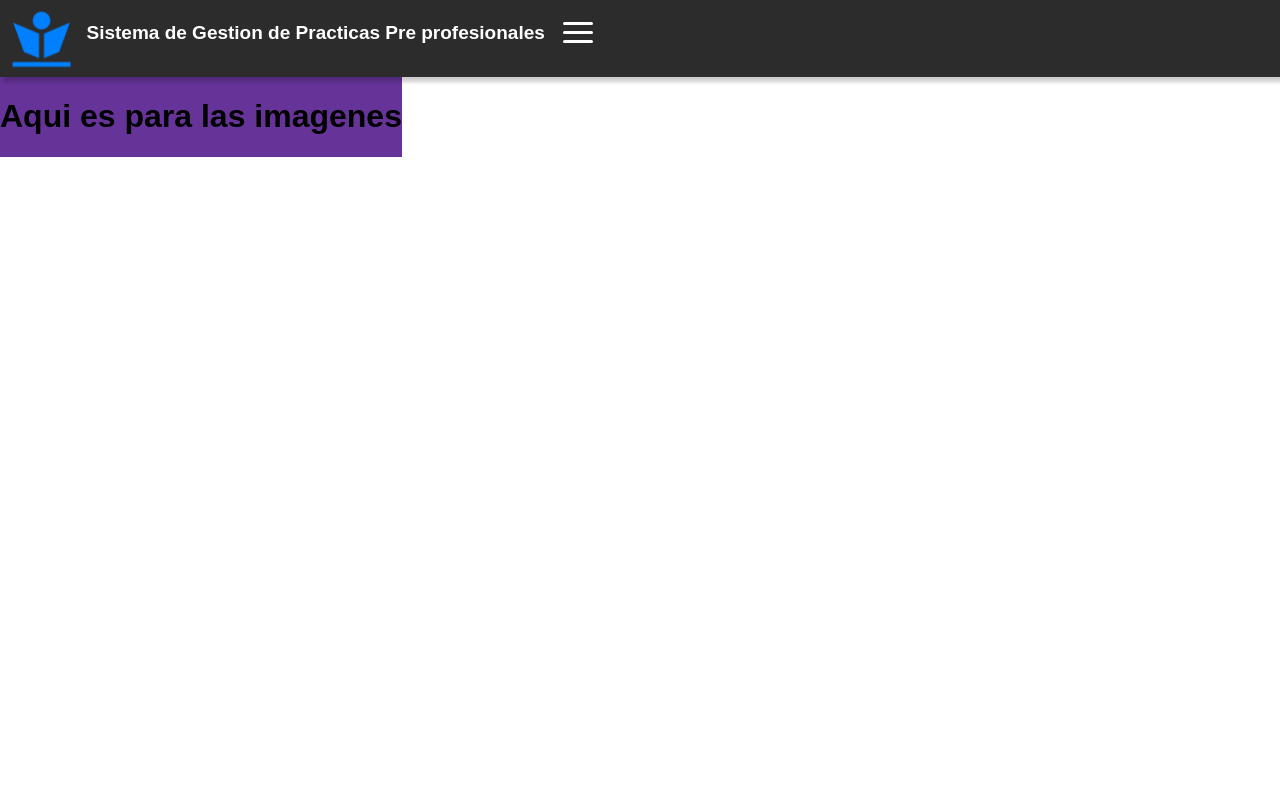
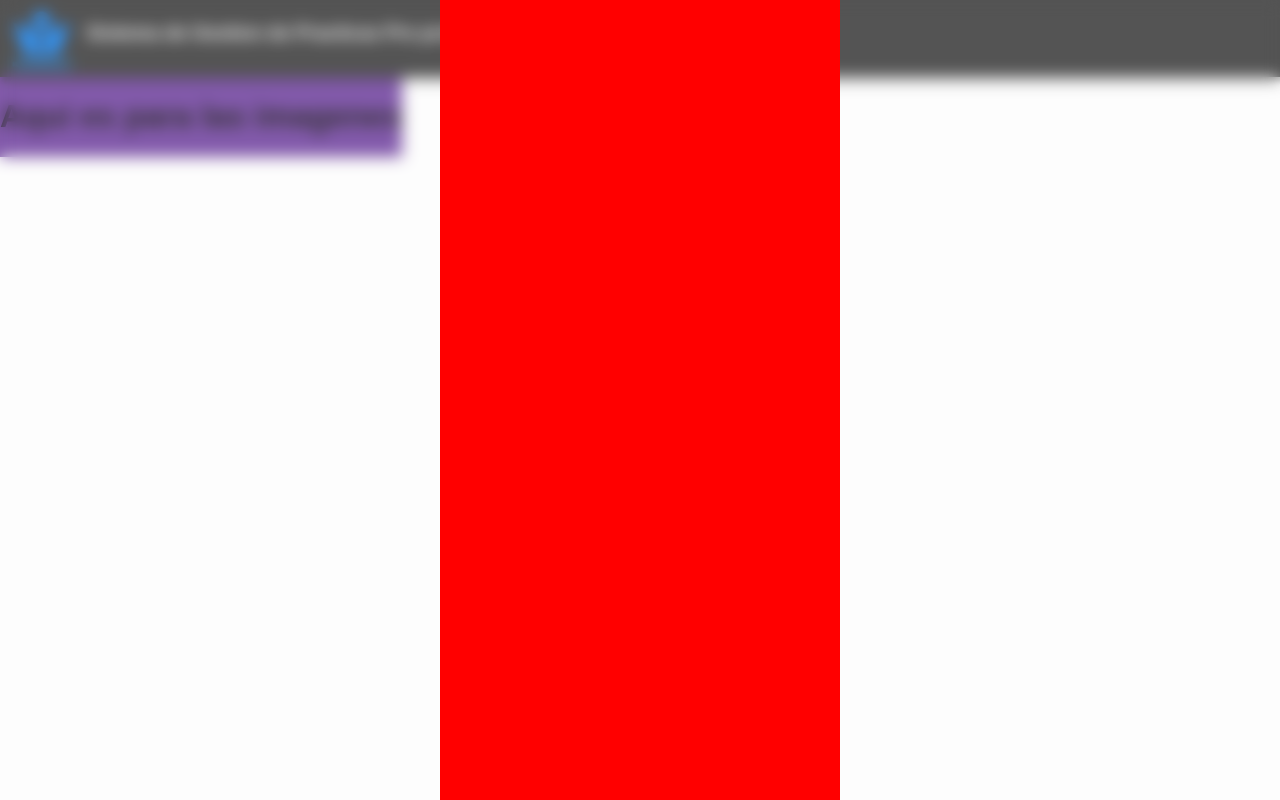
Before and after one commit to gnius-pe/sppp-front-end-ReactJS, a React (Vite) app: page / in a window 1280 px wide. Built offline with nearby package versions, Linux system fonts and the light colour scheme.

Commit message:
login agregado

```diff
--- a/src/page/Login.jsx
+++ b/src/page/Login.jsx
@@ -2,6 +2,7 @@ import React, { useState } from "react";
 import Header from "../components/Header";
 import "../style-page/Login.css";
 import ContentImageLogin from "../components/ContentImageLogin";
+import ModalLogin from "./ModalLogin";
 
 function Login() {
   const [estateContet, setEstateContet] = useState(true);
@@ -9,6 +10,7 @@ function Login() {
     <div className="container-login">
       <Header setEstateContet={setEstateContet} />
       <ContentImageLogin estateContet={estateContet} />
+      <ModalLogin />
     </div>
   );
 }
--- /dev/null
+++ b/src/page/ModalLogin.jsx
@@ -0,0 +1,12 @@
+import React from "react";
+import "../style-page/ModalLogin.css";
+function ModalLogin() {
+  return (
+    <main className="container-modal">
+      <div className="modal">
+        <h3>Inicias Sesion</h3>
+      </div>
+    </main>
+  );
+}
+export default ModalLogin;
--- /dev/null
+++ b/src/style-page/ModalLogin.css
@@ -0,0 +1,22 @@
+.container-modal {
+  width: 100%;
+  height: 100%;
+  position: fixed;
+  display: flex;
+  top: 0;
+  left: 0;
+  /* -webkit-backdrop-filter: blur(15px); */
+  backdrop-filter: blur(8px);
+  background-color: rgba(243, 243, 243, 0.2);
+  justify-content: center;
+  align-items: center;
+}
+
+.modal {
+  width: 400px;
+  height: 900px;
+  border-radius: 20px;
+  background-color: red;
+  display: flex;
+  justify-content: center;
+}
```
